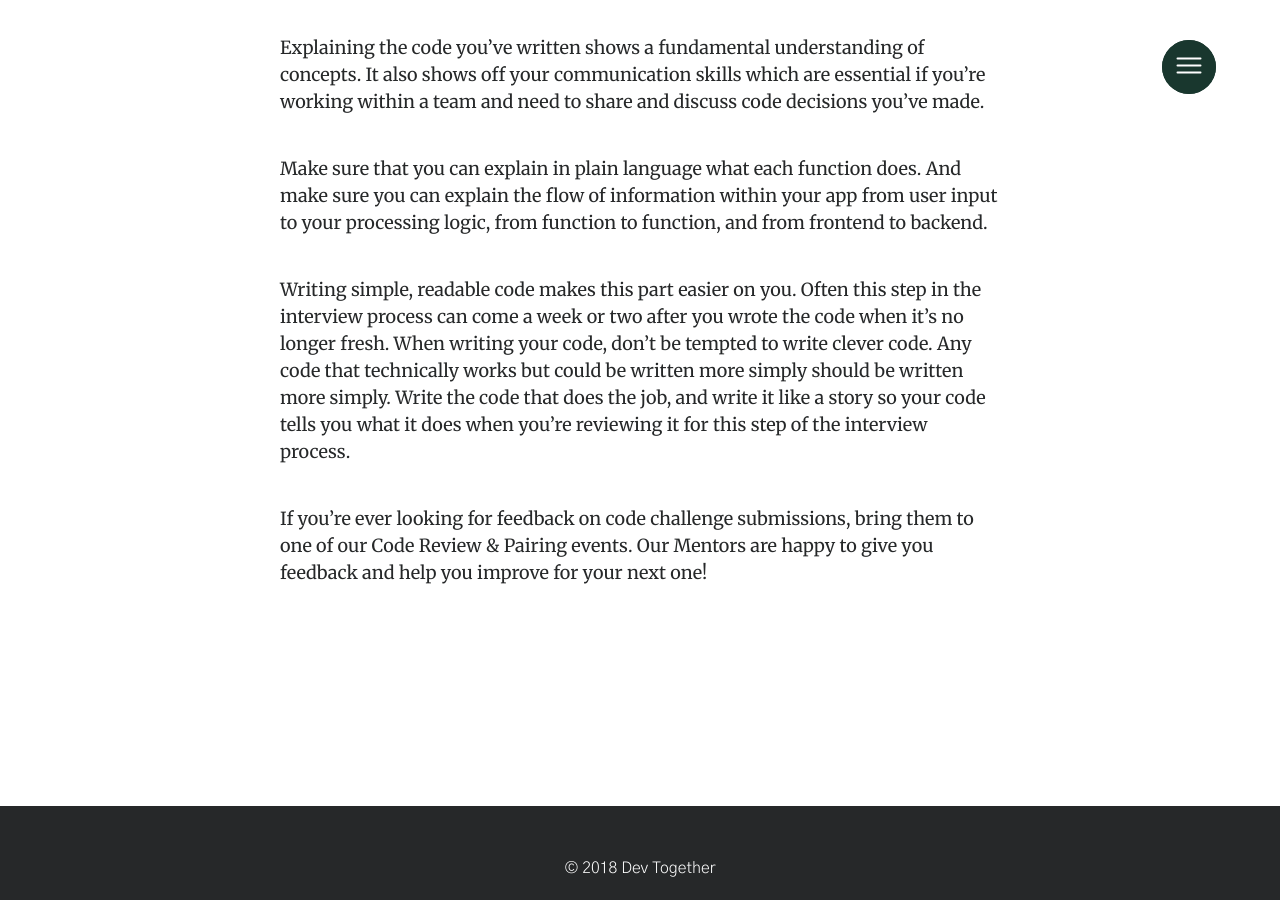
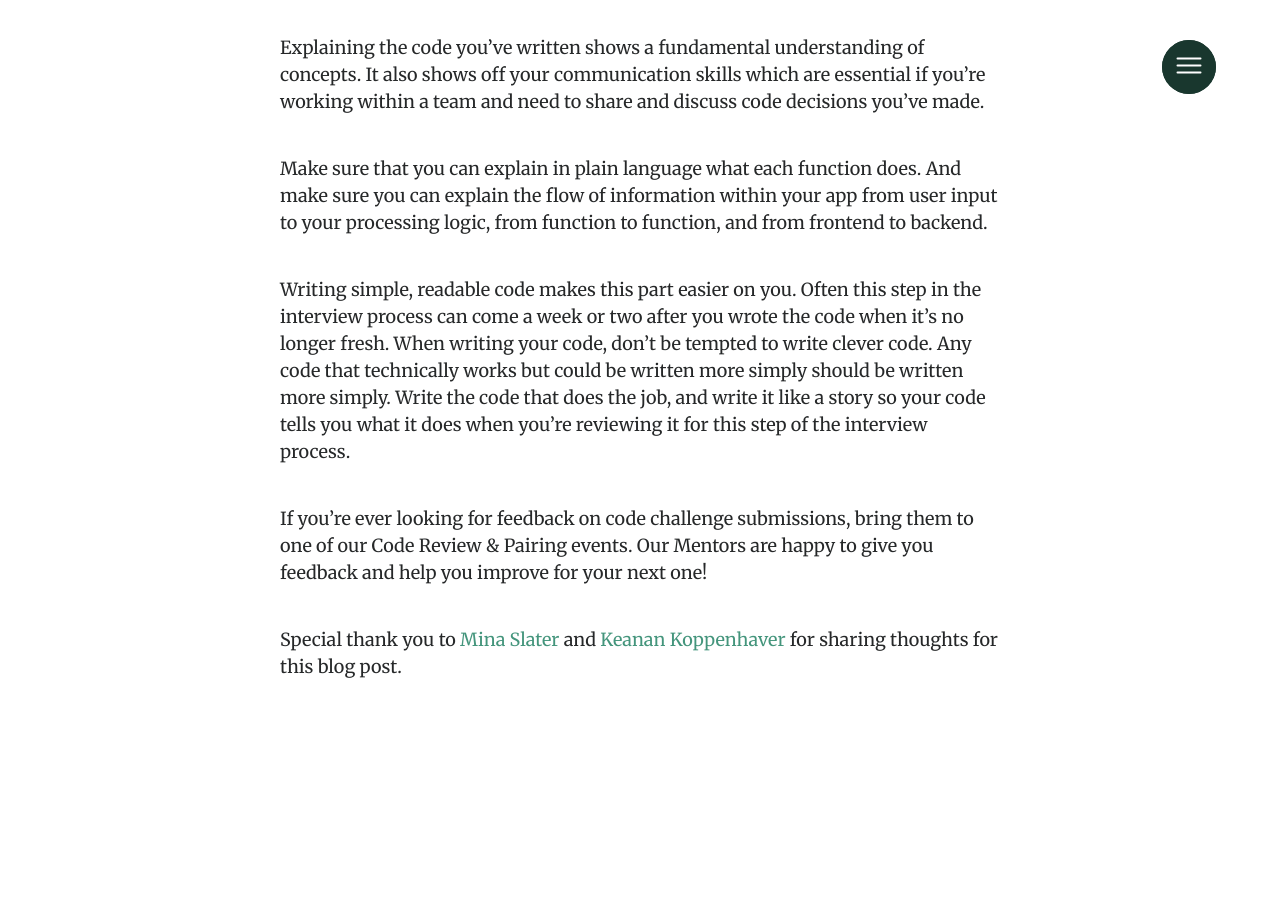
Before and after one commit to mercedesb/dev-together, a Jekyll site: the page built from docs/_posts/2018-12-18-7-tips-code-challenge.md, in a window 1280 px wide and 900 px high, scrolled down 5768 px. Built offline with Jekyll 4.4.1, drawn with Linux system fonts in a browser that asks for light colours; some web fonts are replaced.

Commit message:
add thank you to post

```diff
--- a/docs/_posts/2018-12-18-7-tips-code-challenge.md
+++ b/docs/_posts/2018-12-18-7-tips-code-challenge.md
@@ -95,3 +95,5 @@ Make sure that you can explain in plain language what each function does. And ma
 Writing simple, readable code makes this part easier on you. Often this step in the interview process can come a week or two after you wrote the code when it's no longer fresh. When writing your code, don’t be tempted to write clever code. Any code that technically works but could be written more simply should be written more simply. Write the code that does the job, and write it like a story so your code tells you what it does when you’re reviewing it for this step of the interview process.
 
 If you're ever looking for feedback on code challenge submissions, bring them to one of our Code Review & Pairing events. Our Mentors are happy to give you feedback and help you improve for your next one!
+
+Special thank you to [Mina Slater](https://twitter.com/minar528) and [Keanan Koppenhaver](https://twitter.com/KKoppenhaver) for sharing thoughts for this blog post.
```
